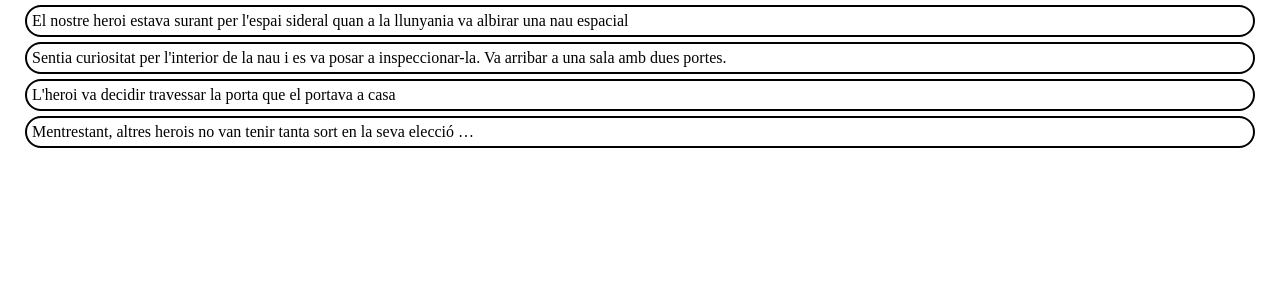
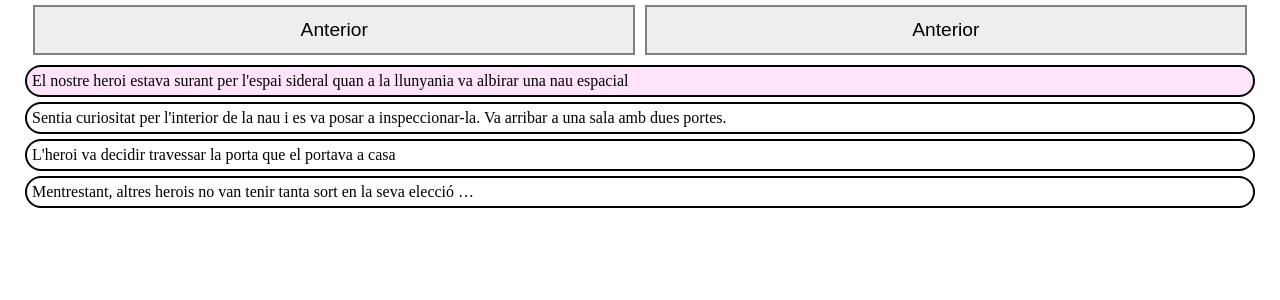
Before and after one commit to Leptonita/Sprint6-React, a React (Create React App) app: page / in a window 1280 px wide. Shown: the top 300 px of the page. Built offline with nearby package versions, Linux system fonts and the light colour scheme.

Commit message:
SP6ex4 highlights - resaltar  frase avanzando o retrocediendo con botones

```diff
--- a/src/App.js
+++ b/src/App.js
@@ -1,14 +1,30 @@
 import Escena from './components/Escena/Escena';
+import Botones from './components/Botones/Botones';
 import { dadesTextos } from './dadesTextosHistoria';
+import { useState } from 'react';
 
 function App() {
-  //<p key={index}>{frase}</p>
 
-  const frases = dadesTextos.map((frase, index) => <Escena frase={frase} key={index} />);
+  const [numFrase, setNumFrase] = useState(0);
+
+  const selectNext = () => {
+    setNumFrase((prevFrase) => {
+      return (prevFrase < dadesTextos.length - 1) ? (prevFrase + 1) : prevFrase;
+    })
+  }
+
+  const selectPrevious = () => {
+    setNumFrase((prevFrase) => {
+      return (prevFrase === 0) ? 0 : (prevFrase - 1);
+    })
+  }
+
+
 
   return (
-    <div >
-      {frases}
+    <div>
+      <Botones selectPrevious={selectPrevious} selectNext={selectNext} />
+      <Escena data={dadesTextos} numLineaActual={numFrase} />
     </div>
   );
 }
--- /dev/null
+++ b/src/components/Botones/Boton.styled.js
@@ -0,0 +1,22 @@
+import styled from "styled-components";
+
+export const Btn = styled.button`
+width: 47%;
+height: 50px;
+font-size: 1.2rem;
+border: 2px solid gray;
+background-color: #eee;
+margin:5px;
+cursor: pointer;
+
+&:hover {
+    background-color: #ddd;
+    color: magenta;
+}
+`;
+
+export const DivBotones = styled.div`
+width: 100%;
+display: flex;
+justify-content: center;
+`;
--- /dev/null
+++ b/src/components/Botones/Botones.js
@@ -0,0 +1,12 @@
+
+import { Btn, DivBotones } from "./Boton.styled"
+
+export default function Botones({ selectPrevious, selectNext }) {
+
+    return (
+        <DivBotones>
+            <Btn onClick={selectPrevious}> Anterior </Btn>
+            <Btn onClick={selectNext}> Anterior </Btn>
+        </DivBotones>
+    )
+}
--- a/src/components/Escena/Escena.js
+++ b/src/components/Escena/Escena.js
@@ -2,9 +2,24 @@ import { DivFrase } from "./Escena.styled";
 
 export default function Escena(props) {
 
+    const dadesTextos = props.data;
+    console.log(props.numLineaActual)
+
+    const frases = dadesTextos.map((frase, index) => {
+
+        const isSelected = ((props.numLineaActual === index));
+
+        const lineaFrase = <DivFrase key={index} highlight={isSelected} > {frase} </DivFrase>
+
+        return lineaFrase;
+
+    });
+
+
+
     return (
-        <DivFrase>
-            {props.frase}
-        </DivFrase>
+        <>
+            {frases}
+        </>
     )
 }
--- a/src/components/Escena/Escena.styled.js
+++ b/src/components/Escena/Escena.styled.js
@@ -7,4 +7,6 @@ padding: 5px;
 border: 2px solid black;
 border-radius: 20px;
 
+background-color: ${({ highlight }) => highlight ? "#ffe4fc" : "white"};
+
 `;
```
